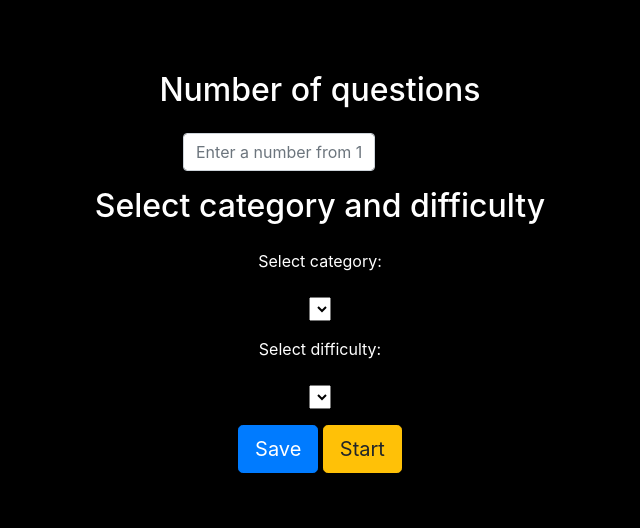
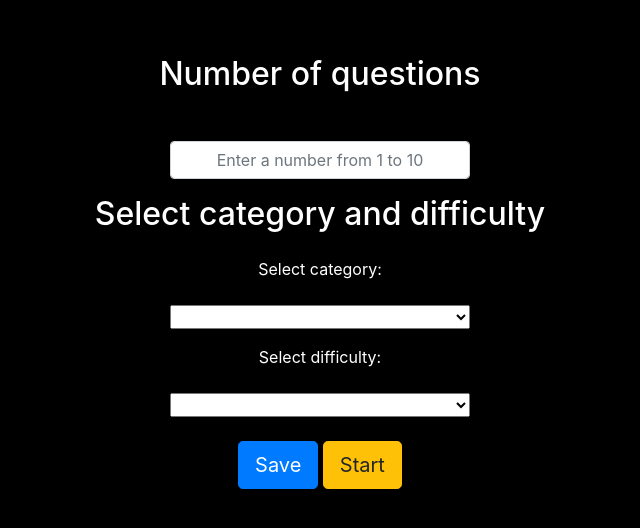
Before and after one commit to iaroslav-eremeev/QuizWeb, a website: page src/main/webapp/loading.html in a window 1280 px wide. Shown: the part 120-648 px from the top of the page, without its empty margins (320-960 px from the left). Drawn offline with nearby package versions, Linux system fonts and the light colour scheme.

Commit message:
Update loading.html styles

```diff
--- a/src/main/webapp/loading.html
+++ b/src/main/webapp/loading.html
@@ -15,6 +15,7 @@
         .btn-primary {
             background-color: #007bff;
             border-color: #007bff;
+            margin-top: 0.5rem
         }
         .btn-primary:hover {
             background-color: #0069d9;
@@ -23,6 +24,7 @@
         .btn-warning {
             background-color: #ffc107;
             border-color: #ffc107;
+            margin-top: 0.5rem
         }
         .btn-warning:hover {
             background-color: #e0a800;
@@ -41,18 +43,15 @@
             flex-direction: column;
             height: 100vh;
         }
-        /* Vertically center the form */
         form {
             display: flex;
             flex-direction: column;
             justify-content: center;
             align-items: center;
         }
-        #numberOfQuestions {
-            width: 100%;
-        }
-        #category, #difficulty {
-            width: 100%;
+        #numberOfQuestions, #category, #difficulty {
+            width: 300px;
+            text-align: center;
         }
     </style>
 </head>
@@ -62,8 +61,8 @@
         <div class="form-group text-center">
             <h2>Number of questions</h2>
         </div>
-        <div class="form-group text-center">
-            <input type="text" class="form-control" id="numberOfQuestions" placeholder="Enter a number from 1 to 10" style="width: 70%;">
+        <div class="form-group">
+            <label for="numberOfQuestions"></label><input type="text" class="form-control" id="numberOfQuestions" placeholder="Enter a number from 1 to 10">
         </div>
         <div class="form-group text-center">
             <h2>Select category and difficulty</h2>
```
Also changed, not shown: target/QuizWeb-1.0-SNAPSHOT/loading.html (+5 -8 lines).
